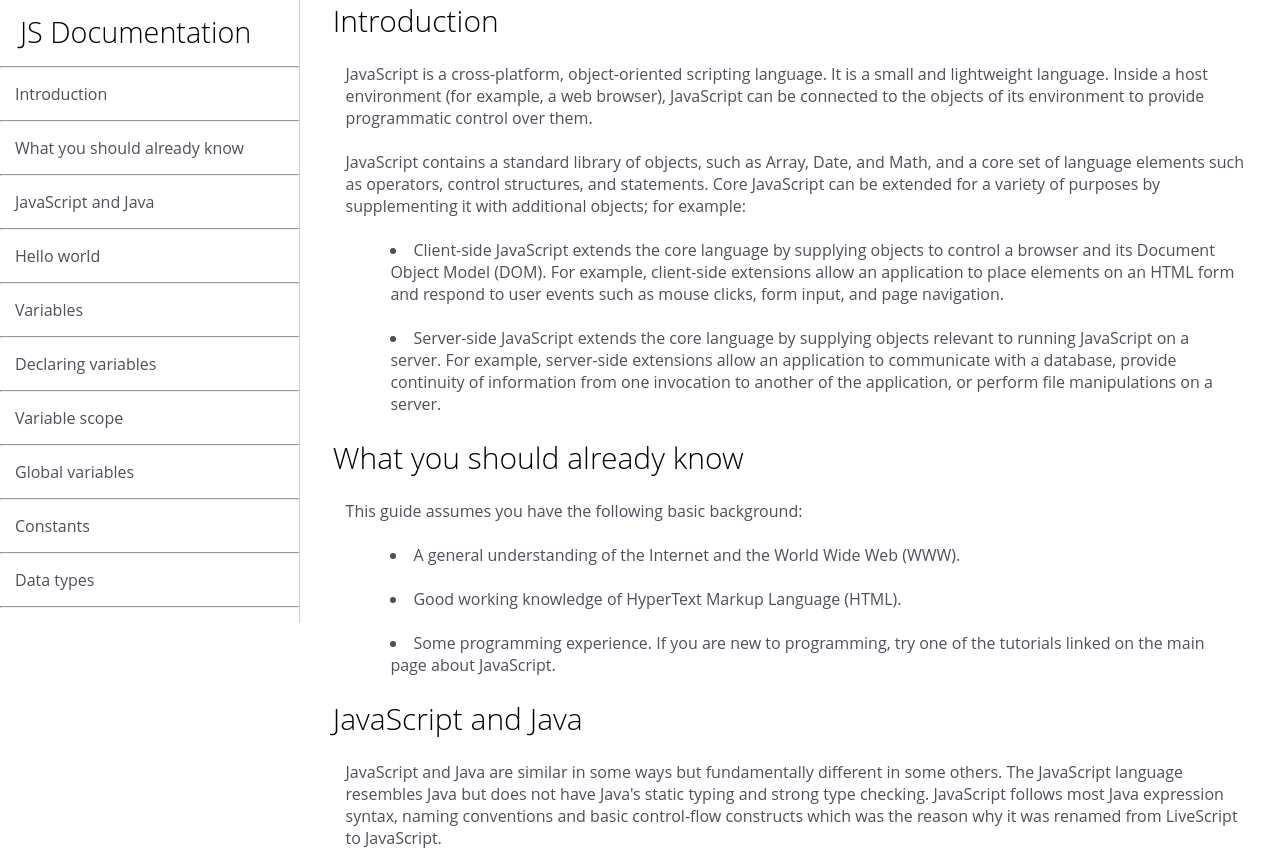
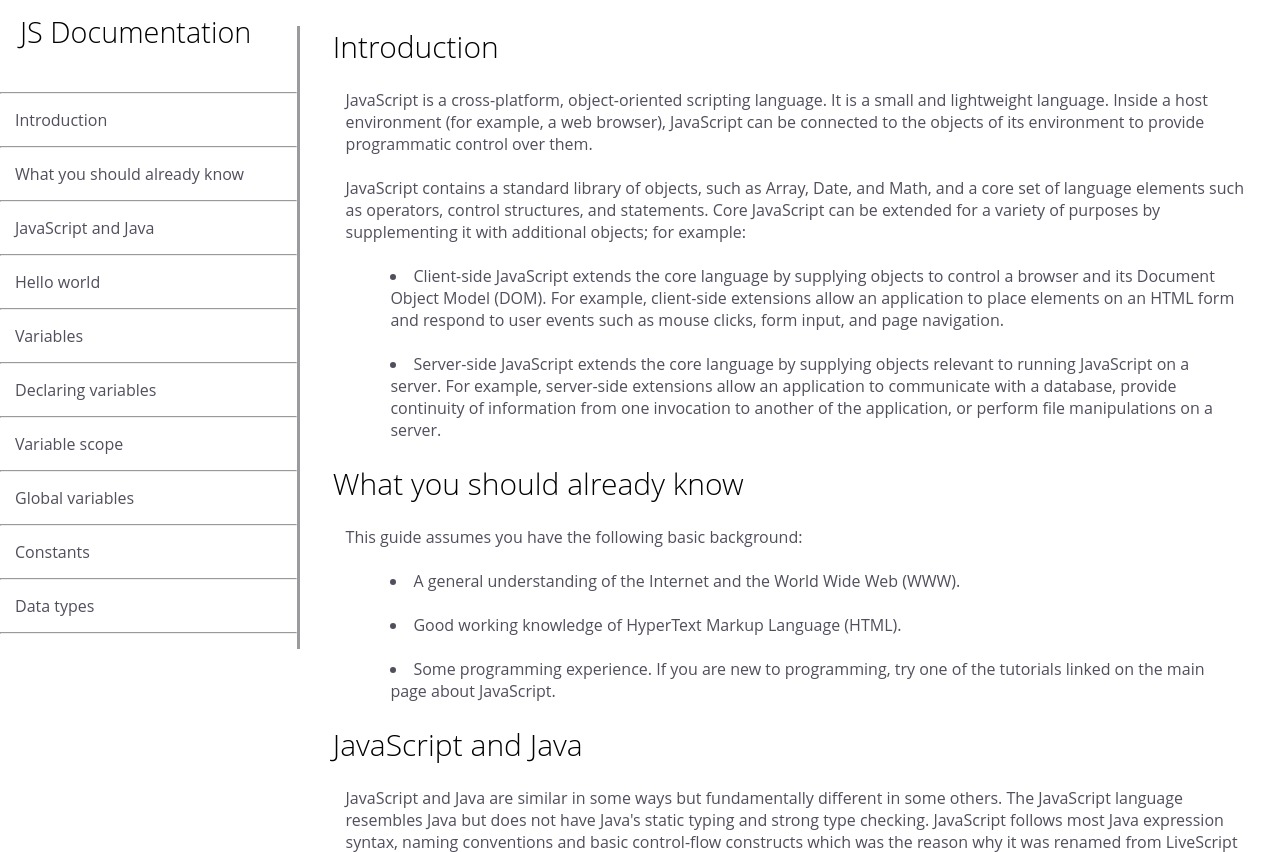
Before and after one commit to mvfasatresor/Technical-Documentation, a plain HTML site: page index.html in a window 1280 px wide. Shown: the top 852 px of the page. Drawn offline with Linux system fonts and the light colour scheme; a script that the page names is missing.

Commit message:
border-right to scrollable container

```diff
--- a/styles.css
+++ b/styles.css
@@ -18,24 +18,26 @@ h1{
   width: 300px;
   height:  623.077px;
   overflow-y:auto;
-  overflow-x: auto;
-  border-right: 1px solid #ccc;
+  overflow-x: auto ;
   display: flex;
   flex-direction: column;
   text-align: left;
   background-color: white;
+  border-right: #9b9b9f 3px solid;
 
 
 }
 /* h1 js document */
 div h1{
   position: fixed;
-  padding: 12px 27px 20px 20px;
+  padding: 12px 25px 20px 20px;
   letter-spacing: 0;
   font-size: 28.8px;
   height: 42.3px;
   font-weight: 70;
   background-color: white;
+  top: 0;
+
 
 }
 /* span /js */
@@ -48,6 +50,8 @@ div h1{
 section{
   overflow-y:auto;
   overflow-x:hidden;
+  margin-bottom: 2%;
+  margin-top: 2%;
 }
 /* section/h1 */
 section h1{
```
